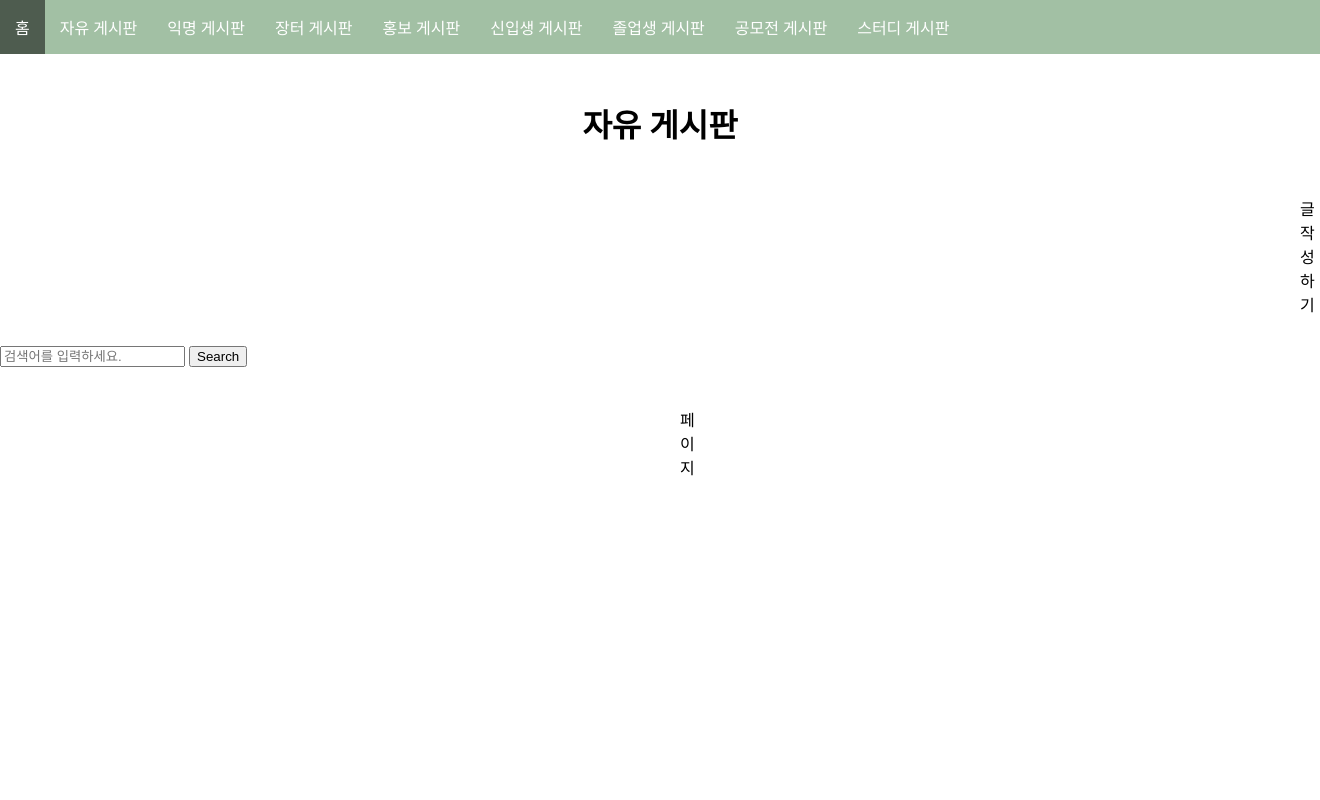
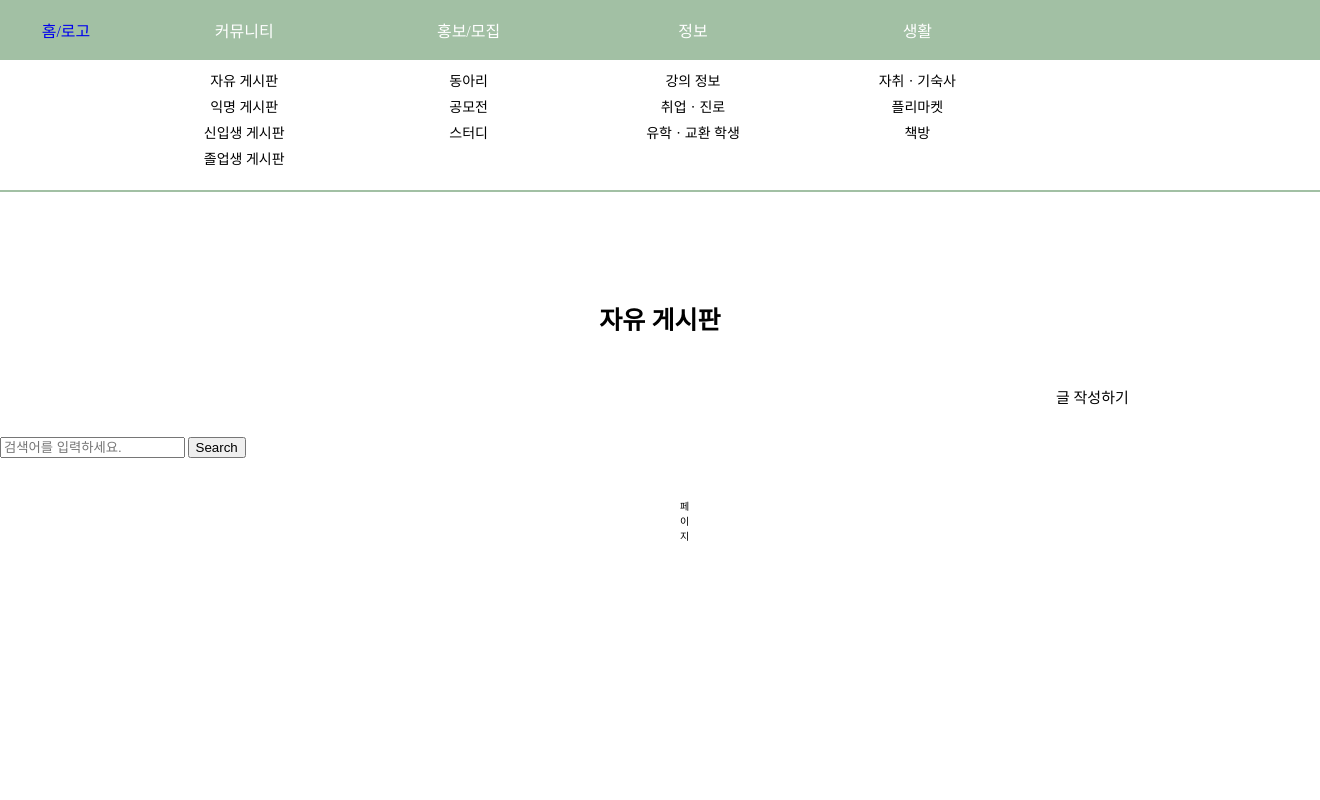
Before and after one commit to phaesol/kscommunity, a Django app: template ksproject/board/templates/free.html in a window 1320 px wide. Run offline with Django 3.2, Linux system fonts and the light colour scheme; the template is opened without the code that fills it, so the values that code supplies are empty; some web fonts are replaced.

Commit message:
index nav 전면 수정

```diff
--- a/ksproject/board/forms.py
+++ b/ksproject/board/forms.py
@@ -12,7 +12,7 @@ class PostForm(forms.ModelForm):
         fields = ('title','content','myimage',)
 
         widgets = {
-            'content' : SummernoteWidget(attrs={'summernote': {'width': '60%', 'height': '300px'}}), # 넓이 높이 정해주기
+            'content' : SummernoteWidget(),
         }
 
 
--- a/ksproject/board/static/css/free.css
+++ b/ksproject/board/static/css/free.css
@@ -1,6 +1,11 @@
-body {
-    margin: 0px;
-    padding: 0px;
+body,
+html {
+    padding: 0;
+    margin: 0;
+    font-size: 10px;
+    min-width: 320px;
+    min-height: 571px;
+
 }
 
 @font-face {
@@ -51,6 +56,8 @@ h1 {
     margin-top: 100px;
     margin-bottom: 50px;
     text-align: center;
+    font-size: 2.5rem;
+
 
 }
 
@@ -61,10 +68,10 @@ a {
 
 /* 글작성하기 부분 */
 .p {
-    margin-left: 1300px;
+    margin-left: 80%;
     margin-bottom: 30px;
     color: rgb(0, 0, 0);
-
+    font-size: 1.5rem;
 
 }
 
--- a/ksproject/board/templates/free.html
+++ b/ksproject/board/templates/free.html
@@ -10,7 +10,7 @@
 
 {% block content %}
 <h1>자유 게시판 </h1>
-<p class="p"><a href="{% url 'free_create' %}">글 작성하기 </a></p>
+<div class="p"><a href="{% url 'free_create' %}">글 작성하기 </a></div>
 <form method="POST" action="{% url 'search' %}">
     {%csrf_token%}
     <input type="search" placeholder="검색어를 입력하세요." aria-label="Search" name="post" value="{{post}}">
--- a/ksproject/board/views.py
+++ b/ksproject/board/views.py
@@ -66,6 +66,7 @@ def free_create(request):
             temp_form.save()
         return redirect('free')
     context['post_form'] = PostForm()
+
     return render(request,'create.html',context)
 
 
--- a/ksproject/ksproject/settings.py
+++ b/ksproject/ksproject/settings.py
@@ -143,6 +143,10 @@ STATIC_URL = '/static/'
 
 STATIC_ROOT = os.path.join(BASE_DIR,'static')
 
+STATICFILES_DIRS = [
+    os.path.join(BASE_DIR, 'board/static/'),
+    os.path.join(BASE_DIR, 'ksproject/static/'),
+]
 MEDIA_URL = '/media/'
 
 MEDIA_ROOT = os.path.join(BASE_DIR, 'media')
--- a/ksproject/main/static/css/index.css
+++ b/ksproject/main/static/css/index.css
@@ -1,6 +1,10 @@
-body{
-    padding :0px;
-    margin : 0px;
+body,
+html {
+    padding: 0;
+    margin: 0;
+    font-size: 10px;
+    min-width: 320px;
+    min-height: 571px;
 
 }
 
@@ -9,6 +13,11 @@ body{
     src: url('https://cdn.jsdelivr.net/gh/projectnoonnu/noonfonts_20-07@1.0/IBMPlexSansKR-Regular.woff') format('woff');
     font-weight: normal;
     font-style: normal;
+}
+
+* {
+    list-style: none;
+    text-decoration: none;
 }
 
 /* .content{
@@ -35,35 +44,101 @@ p{
 
 } */
 
+nav {
+    width: 100%;
+    height: 200px;
+}
+
+/*카테고리 네브바*/
+.category-container {
+    width: 100%;
+    height: 30%;
+    display: flex;
+    flex-direction: row;
+    margin: 0;
+    padding: 0;
+    background-color: #A2C0A4;
+    color: white;
 
 
 
-.nav_container{
-    position: fixed;  /* 네비바 상단 고정 */
-    top:0;
-    right:0;
-    left:0;           /* 고정 시킬 때 공간이 위 좌우로 없게 하기 위해서 적어준 태그 */
-    display: flex;     /* 저번 포스팅에 설명이 되어있지만, 간단히 여기서는 수평정렬로 쓰임. */
-    flex-direction: row;  /* 가로로 정렬해주기 */
-    margin: 0px;
-    padding: 0px;           /* 이렇게 해야 위에 딱 붙게 됩니당 */
-    background-color:#A2C0A4;     /* 배경 색상 */
-    list-style-type: none;       /*리스트 동그라미 없애기*/
+}
+
+.category-bar-logo {
+    font-size: 1.6rem;
+    display: flex;
+    font-size: 1.6rem;
+    align-items: center;
+    justify-content: center;
+
+    width: 10%;
+
 
 }
 
-.nav_bar{
-    padding:15px;
-    cursor: pointer;
+.category-bar {
+    display: flex;
+    font-size: 1.6rem;
+    align-items: center;
+    justify-content: center;
+
+    width: 17%;
+
+
 }
 
-.nav_bar a{
-    text-align: center;
-    text-decoration: none;
-    color:white;
-    font-family: 'IBMPlexSansKR-Regular';
+/*바텀 네브바*/
+
+.nav-container {
+    width: 100%;
+    height: 65%;
+    border-bottom: 2px solid #A2C0A4;
+    display: flex;
+    font-size: 1.4rem;
+    margin: 0;
+    padding: 0;
+
 }
 
-.nav_bar:hover{
-    background-color: #4e5c4f;
+
+
+.community,
+.promotion,
+.impormation,
+.life {
+    display: flex;
+    flex-direction: column;
+    width: 15%;
+    height: 100%;
+    align-items: center;
+
+    margin-left: 3%;
+    padding-top: 10px;
 }
+
+.community {
+    padding-left: 8%;
+
+}
+
+.promotion,
+.impormation,
+.life {
+    margin-left: 2%;
+}
+
+.nav-item {
+    width: 100%;
+    height: 20%;
+    text-align: center;
+}
+
+
+.nav-item a {
+    color: black;
+}
+
+
+.nav-item a:hover {
+    color: #A2C0A4;
+}
--- a/ksproject/main/templates/base.html
+++ b/ksproject/main/templates/base.html
@@ -1,47 +1,111 @@
 {% load static %}
 
-{% block head%}
+<!DOCTYPE html>
+<html lang="en">
+
+<head>
+    <meta charset="UTF-8">
+    <meta name="viewport" content="width=device-width, initial-scale=1.0">
+    <link rel="stylesheet" type="text/css" href="{% static 'css/index.css' %}">
+
+
+    {% block head %}
+    {% endblock head %}
 
         {% block title %}
 
         {% endblock title %}
-<link rel="stylesheet" type="text/css" href="{% static 'css/index.css' %}">
 
 
-{% endblock head%}
+
+
+
+</head>
 
 <body>
+
+
+
     {% block sidebar %}
 
     <nav>
-        <ul class="nav_container">
-            <li class="nav_bar">
-                <a href="{% url 'index' %}">홈</a>
+        <ul class="category-container">
+            <li class="category-bar-logo">
+               <a href="{% url 'index' %}">홈/로고</a>
             </li>
-            <li class="nav_bar">
+            <li class="category-bar">
+               커뮤니티
+            </li>
+            <li class="category-bar">
+               홍보/모집
+            </li>
+            <li class="category-bar">
+                정보
+            </li>
+            <li class="category-bar">
+               생활
+            </li>
+
+        </ul>
+
+        <ul class="nav-container">
+
+                <div class="community">
+                <li class="nav-item">
                     <a href="{% url 'free' %}">자유 게시판</a>
                 </li>
-            <li class="nav_bar">
-                <a href="{% url 'private' %}">익명 게시판</a>
+                <li class="nav-item">
+                    <a href="{% url 'free' %}">익명 게시판</a>
                 </li>
-            <li class="nav_bar">
-                <a href="{% url 'index' %}">장터 게시판</a>
+                <li class="nav-item">
+                <a href="{% url 'free' %}">신입생 게시판</a>
                 </li>
-            <li class="nav_bar">
-                <a href="{% url 'index' %}">홍보 게시판</a>
+                <li class="nav-item">
+                <a href="{% url 'free' %}">졸업생 게시판</a>
                 </li>
-            <li class="nav_bar">
-                <a href="{% url 'index' %}">신입생 게시판</a>
+                </div>
+
+
+                <div class="promotion">
+                <li class="nav-item">
+                    <a href="{% url 'private' %}">동아리</a>
                 </li>
-            <li class="nav_bar">
-                <a href="{% url 'index' %}">졸업생 게시판</a>
+                <li class="nav-item">
+                <a href="{% url 'private' %}">공모전</a>
                 </li>
-            <li class="nav_bar">
-                <a href="{% url 'index' %}">공모전 게시판</a>
+                <li class="nav-item">
+                    <a href="{% url 'private' %}">스터디</a>
                 </li>
-            <li class="nav_bar">
-                <a href="{% url 'index' %}">스터디 게시판</a>
+
+                </div>
+
+                <div class="impormation">
+                <li class="nav-item">
+                    <a href="{% url 'index' %}">강의 정보 </a>
                 </li>
+                <li class="nav-item">
+                    <a href="{% url 'index' %}">취업ㆍ진로</a>
+                </li>
+                <li class="nav-item">
+                    <a href="{% url 'index' %}">유학ㆍ교환 학생</a>
+                </li>
+
+                </div>
+
+                <div class="life">
+                <li class="nav-item">
+                    <a href="{% url 'index' %}">자취ㆍ기숙사 </a>
+                </li>
+                <li class="nav-item">
+                    <a href="{% url 'index' %}">플리마켓</a>
+                </li>
+                <li class="nav-item">
+                    <a href="{% url 'index' %}">책방</a>
+                </li>
+
+                </div>
+
+
         </ul>
     </nav>
     {% endblock sidebar %}
@@ -49,6 +113,9 @@
 
     {% endblock content %}
 
+
+
+
 </body>
 
 </html>
--- a/ksproject/main/templates/index.html
+++ b/ksproject/main/templates/index.html
@@ -8,7 +8,7 @@
 
     <div class="content">
 
-        <a href="{% url 'free' %}">자유 게시판</a>
+        <!-- <a href="{% url 'free' %}">자유 게시판</a> -->
 
         {% for post in free_post %}
         <div class="free-wrapper">
```
Also changed, not shown: ksproject/board/static/css/create.css (+40 -12 lines), ksproject/board/templates/create.html (+24 -15 lines). Lines whose indentation alone changed are shown as unchanged.
